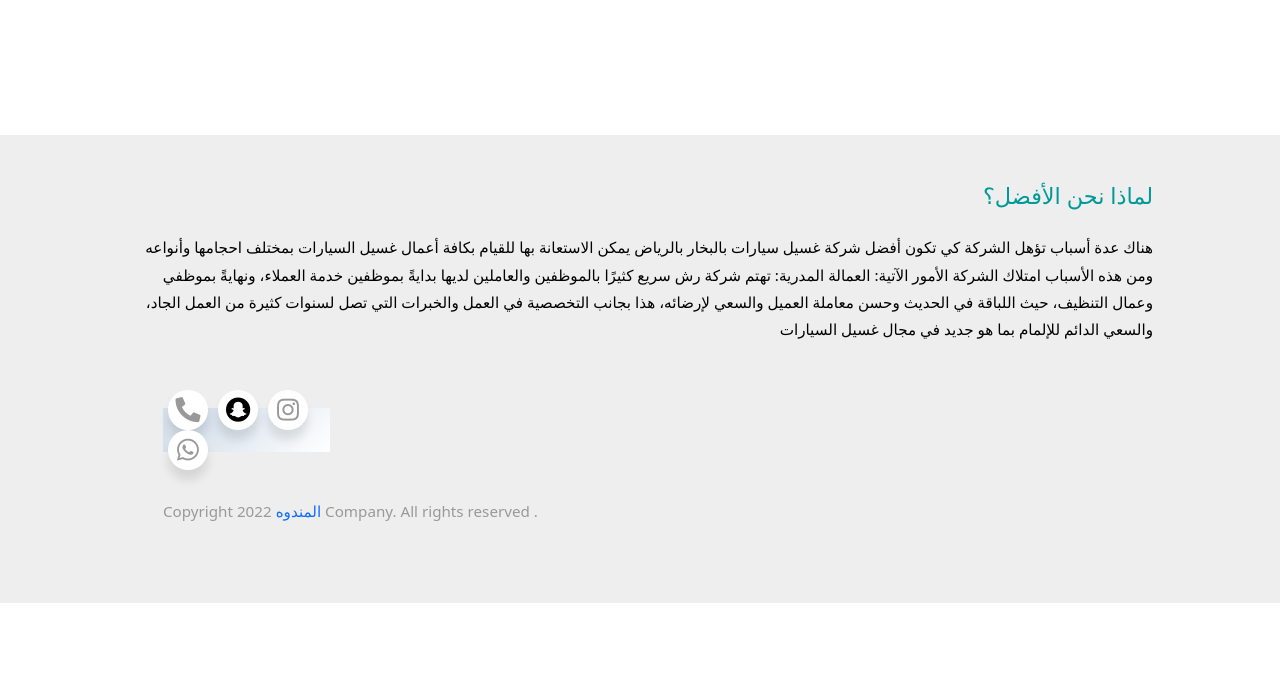
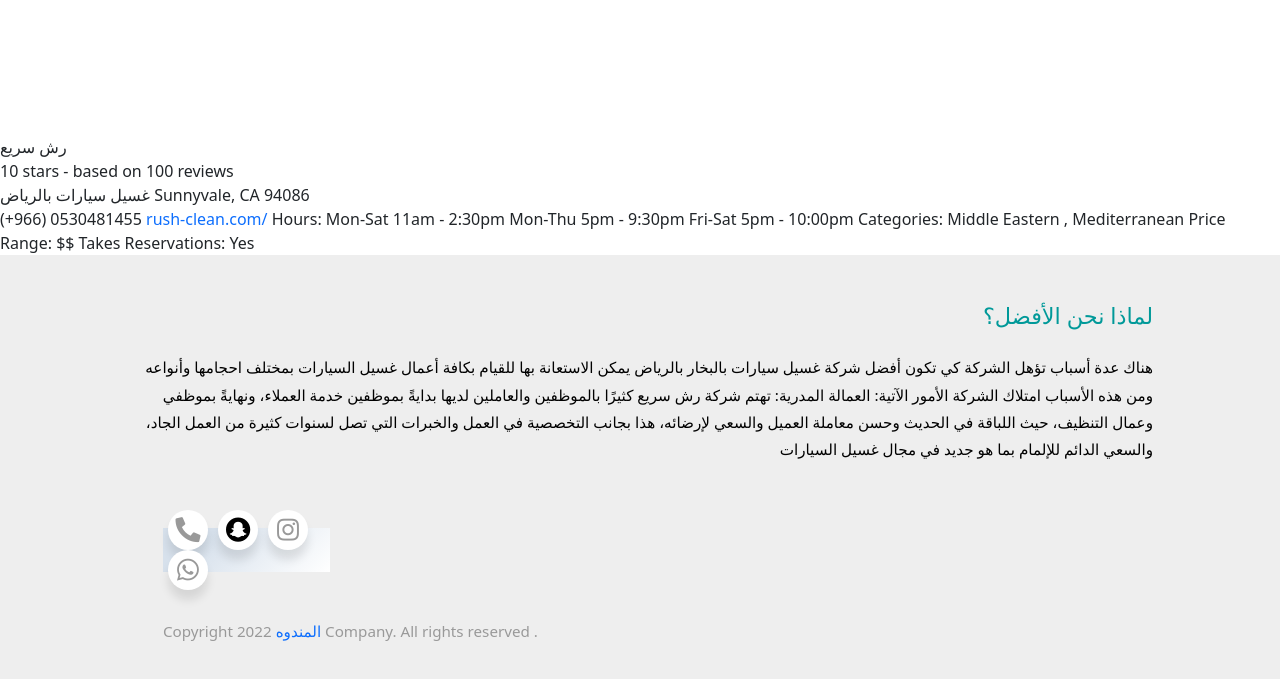
Before and after one commit to rushclean2022/rushclean, a plain HTML site: page index.html in a window 1280 px wide. Shown: the part 2478-3157 px from the top of the page. Before the commit the page ends 3081 px from the top, so only its background shows below. Drawn offline with nearby package versions, Linux system fonts and the light colour scheme; no server answers; files whose address does not match are found by name.

Commit message:
Update index.html

```diff
--- a/index.html
+++ b/index.html
@@ -384,6 +384,38 @@
             </div>
         </div>
     </div>
+	 <div itemscope itemtype="https://schema.org/Restaurant">
+        <span itemprop="name">رش سريع</span>
+
+        <div itemprop="aggregateRating" itemscope itemtype="https://schema.org/AggregateRating">
+          <span itemprop="ratingValue">10</span> stars -
+          based on <span itemprop="reviewCount">100</span> reviews
+        </div>
+
+        <div itemprop="address" itemscope itemtype="https://schema.org/PostalAddress">
+          <span itemprop="streetAddress">غسيل سيارات بالرياض</span>
+          <span itemprop="addressLocality">Sunnyvale</span>,
+          <span itemprop="addressRegion">CA</span> <span itemprop="postalCode">94086</span>
+        </div>
+        <span itemprop="telephone">(+966) 0530481455</span>
+        <a itemprop="url" href="https://rush-clean.com/">rush-clean.com/</a>
+
+        Hours:
+        <meta itemprop="openingHours" content="Mo-Sa 11:00-14:30">Mon-Sat 11am - 2:30pm
+        <meta itemprop="openingHours" content="Mo-Th 17:00-21:30">Mon-Thu 5pm - 9:30pm
+        <meta itemprop="openingHours" content="Fr-Sa 17:00-22:00">Fri-Sat 5pm - 10:00pm
+
+        Categories:
+        <span itemprop="servesCuisine">
+          Middle Eastern
+        </span>,
+        <span itemprop="servesCuisine">
+          Mediterranean
+        </span>
+
+        Price Range: <span itemprop="priceRange">$$</span>
+        Takes Reservations: Yes
+      </div>
     <footer class="tm-bg-gray pt-5 pb-3 tm-text-gray tm-footer">
         <div class="container-fluid tm-container-small">
             <div class="row">
```
